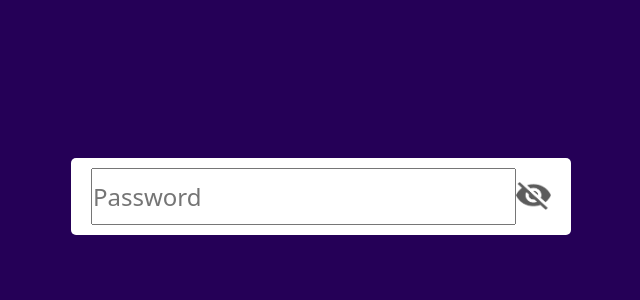
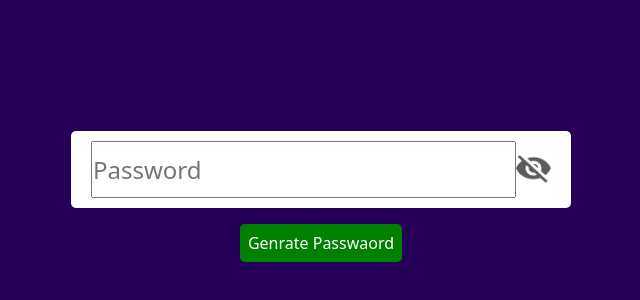
Before and after one commit to Jayjadav221024/Passwordvalidation, a plain HTML site: page index.html in a window 1280 px wide. Shown: the part 204-504 px from the top of the page, without its empty margins (319-959 px from the left). Drawn offline with Linux system fonts and the light colour scheme.

Commit message:
gepass word

```diff
--- a/index.html
+++ b/index.html
@@ -12,6 +12,7 @@
         <img src="eye-close.png" alt="" srcset="" id="eyeicon">
      </div>
      <p id="text">password is <span id="streght">weak</span></p>
+     <button id="pass" onclick="createpassword()">Genrate Passwaord</button>
 
 
     <script src="script.js"></script>
--- a/script.js
+++ b/script.js
@@ -2,6 +2,30 @@ let iicon  = document.getElementById('eyeicon');
 let password  = document.getElementById('password');
 var msg = document.getElementById('text');
 var str = document.getElementById('streght');
+const uppercase = "ABCDEFGHIJKLMNOPQRSTVUWXYZ";
+const lowercase = "abcdefghijklmnopqrstvuwxyz";
+const number = "0123456789";
+const specsym = "@!#$%^&*+";
+const lengthva = 12;
+const allchar = lowercase + uppercase + number + specsym;
+
+function createpassword() {
+    let genpass = "";
+    genpass += uppercase[Math.floor(Math.random() * uppercase.length)];
+    genpass += lowercase[Math.floor(Math.random() * lowercase.length)];
+    genpass += number[Math.floor(Math.random() * number.length)];
+    genpass += specsym[Math.floor(Math.random() * specsym.length)];
+
+    while (lengthva > genpass.length ) {
+        genpass += allchar[Math.floor(Math.random() * allchar.length)];
+
+    }
+     str.innerHTML="Strong";
+     msg.style.display="block"
+      msg.style.color = "green";
+      password.style.borderColor = "green";
+    password.value = genpass;
+}
 
 
 password.addEventListener('input',()=>{
@@ -16,12 +40,12 @@ password.addEventListener('input',()=>{
       str.innerHTML="weak";
       msg.style.color = "red";
       password.style.borderColor = "red";
-   } else if (password.value.length>4  && password.value.length<8) {
+   } else if (password.value.length>4  && password.value.length<8 ) {
         str.innerHTML="Medium";
          msg.style.color = "yellow";
          password.style.borderColor = "yellow";
-   } else if (password.value.length>8 && password.value.includes("@","!")) {
-     str.innerHTML="Strong";
+   } else if (password.value.length>8) {
+    //  str.innerHTML="Strong";
       msg.style.color = "green";
       password.style.borderColor = "green";
    }
--- a/style.css
+++ b/style.css
@@ -11,6 +11,7 @@ body{
     flex-direction: column;
     justify-content: center;
     align-items: center;
+    gap: 1rem;
     width: 100vw;
     height: 100vh;
 }
@@ -43,3 +44,12 @@ body{
     color: #fff;
     display: none;
 }
+#pass{
+    padding: 0.5rem;
+    border: 0;
+    outline: 0;
+    background-color: green;
+    border-radius: 0.3rem;
+    color: #fff;
+    font-size: 1rem;
+}
```
